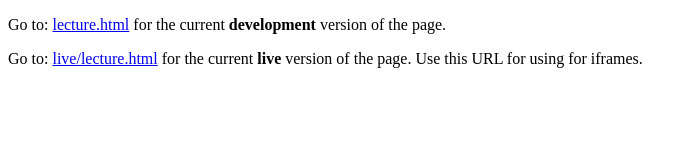
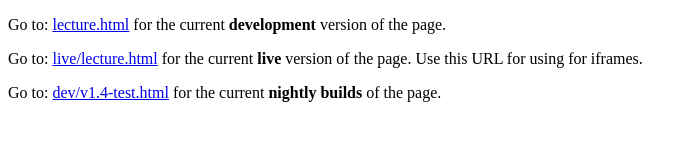
Before and after one commit to uqgblaze/UQ-Swoosh, a plain HTML site: page index.html in a window 1280 px wide. Shown: the whole page, without its empty margins (0-697 px from the left). Drawn offline with Linux system fonts and the light colour scheme.

Commit message:
Update index.html

```diff
--- a/index.html
+++ b/index.html
@@ -9,5 +9,7 @@
 
 	<p>Go to: <a href="lecture.html">lecture.html</a> for the current <b> development</b> version of the page.</p>
 	<p>Go to: <a href="live/lecture.html">live/lecture.html</a> for the current <b> live</b> version of the page. Use this URL for using for iframes.</p>
+	<p>Go to: <a href="dev/v1.4-test.html">dev/v1.4-test.html</a> for the current <b> nightly builds</b>  of the page.</p>
+
 </body>
 </html>
```
